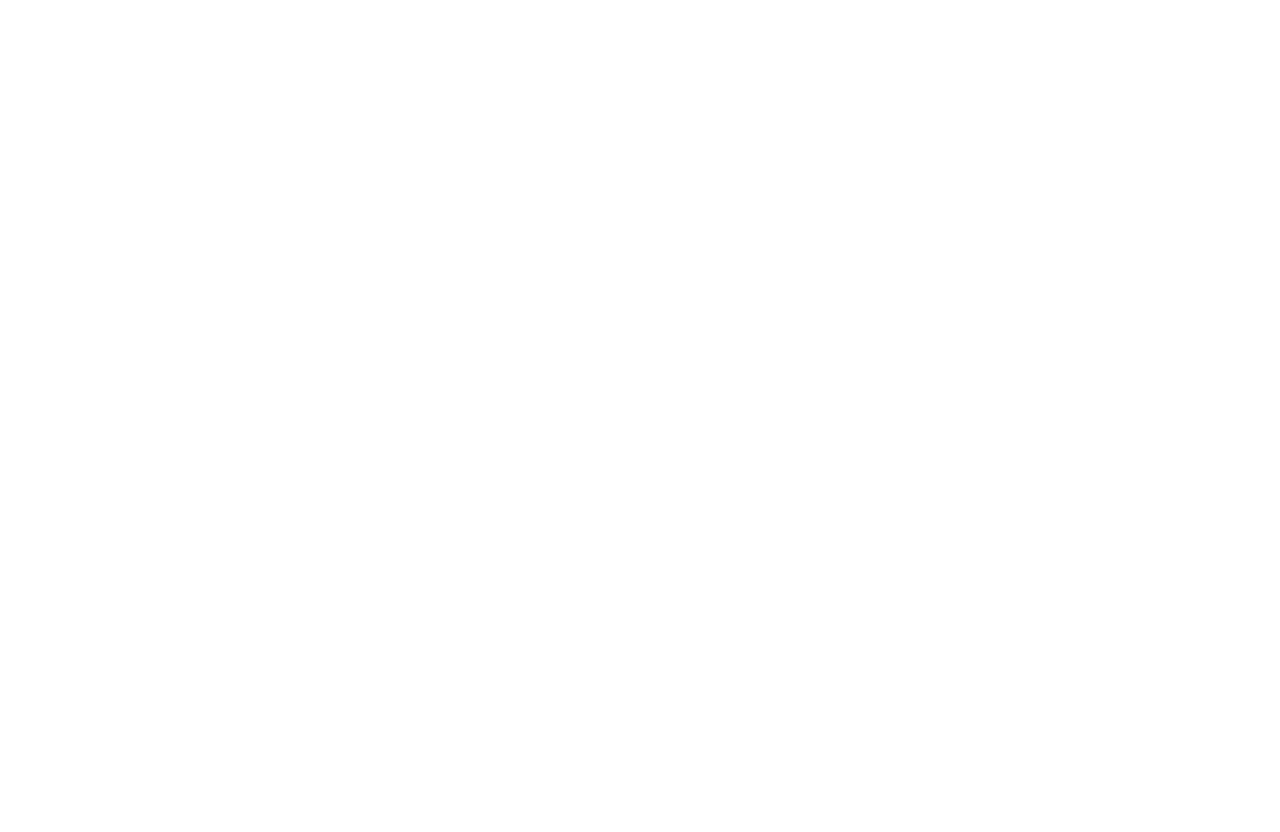
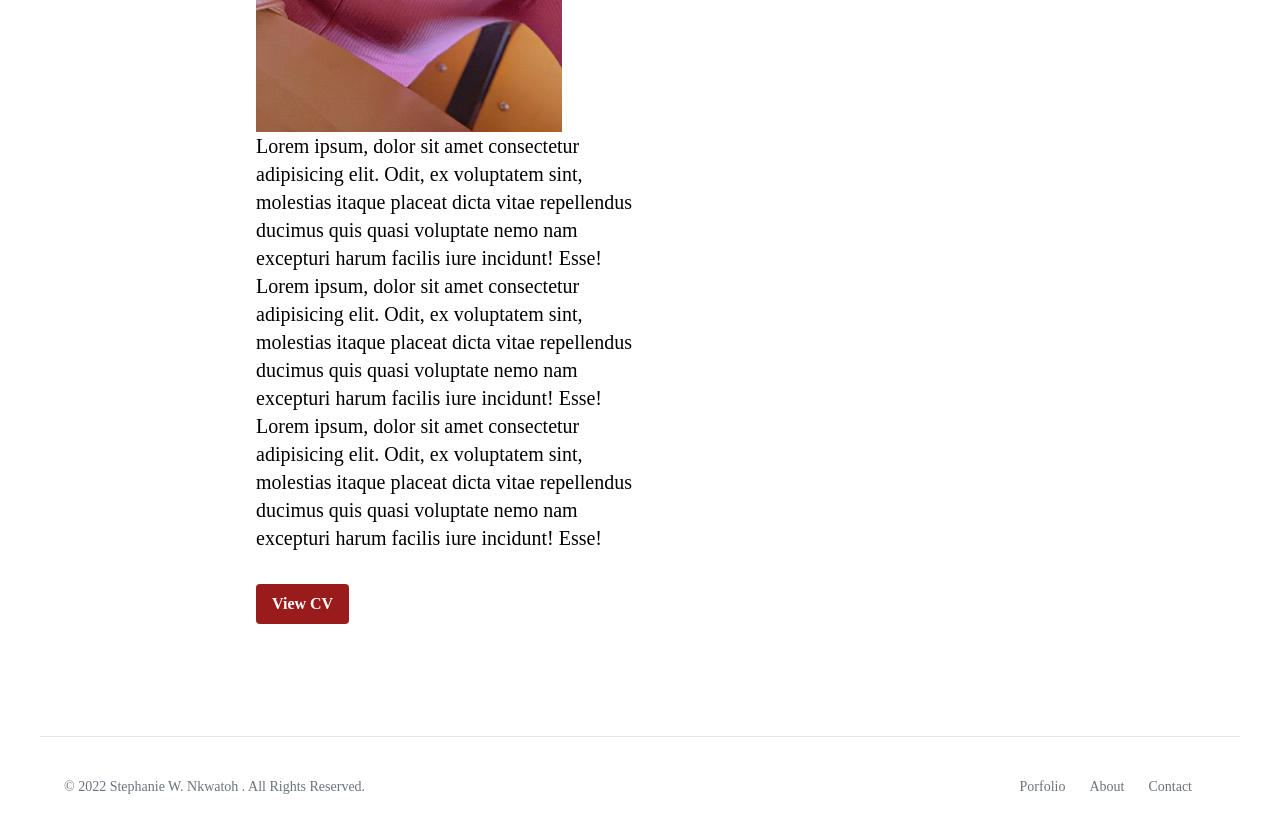
Before and after one commit to steph237/portfolio, a React (Create React App) app: page /About in a window 1280 px wide. Shown: the part 540-1372 px from the top of the page. Before the commit the page ends 800 px from the top, so only its background shows below. Built offline with nearby package versions, Linux system fonts and the light colour scheme.

Commit message:
added the about page

```diff
--- a/src/pages/About/About.jsx
+++ b/src/pages/About/About.jsx
@@ -1,13 +1,35 @@
 import React from "react";
-
+import Stephy from "../../stephy.jpeg";
 import "./about.css";
-
-
 
 const About = () => {
   return (
-    <div>
-      <h1> here is my about</h1>
+    <div className="about">
+      <div>
+        {" "}
+        <img src={Stephy} alt="background" />
+      </div>
+      <div className="about-info ">
+        <p className="text-xl inline">
+          {" "}
+          Lorem ipsum, dolor sit amet consectetur adipisicing elit. Odit, ex
+          voluptatem sint, molestias itaque placeat dicta vitae repellendus
+          ducimus quis quasi voluptate nemo nam excepturi harum facilis iure
+          incidunt! Esse! Lorem ipsum, dolor sit amet consectetur adipisicing
+          elit. Odit, ex voluptatem sint, molestias itaque placeat dicta vitae
+          repellendus ducimus quis quasi voluptate nemo nam excepturi harum
+          facilis iure incidunt! Esse! Lorem ipsum, dolor sit amet consectetur
+          adipisicing elit. Odit, ex voluptatem sint, molestias itaque placeat
+          dicta vitae repellendus ducimus quis quasi voluptate nemo nam
+          excepturi harum facilis iure incidunt! Esse!
+        </p>
+        <div>
+          {" "}
+          <button class="mt-8 bg-red-800 hover:bg-red-700 text-white font-bold py-2 px-4 rounded">
+            View CV
+          </button>
+        </div>
+      </div>
     </div>
   );
 };
--- a/src/pages/About/about.css
+++ b/src/pages/About/about.css
@@ -0,0 +1,17 @@
+.about {
+  display: flex;
+  width: 60%;
+  padding-top: 3rem;
+  padding-bottom: 3rem;
+  margin: auto;
+  justify-content: flex-start;
+
+  flex-wrap: wrap;
+}
+.about-info {
+  width: 50%;
+  display: block;
+}
+img {
+  width: 70%;
+}
```
Also changed, not shown: src/stephy.jpeg (added).
